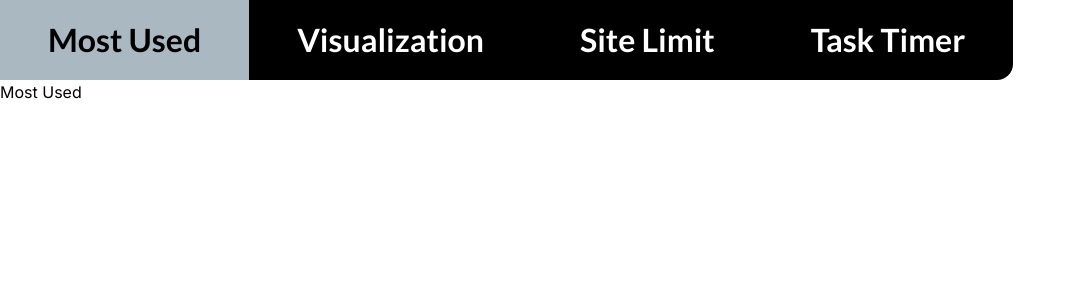
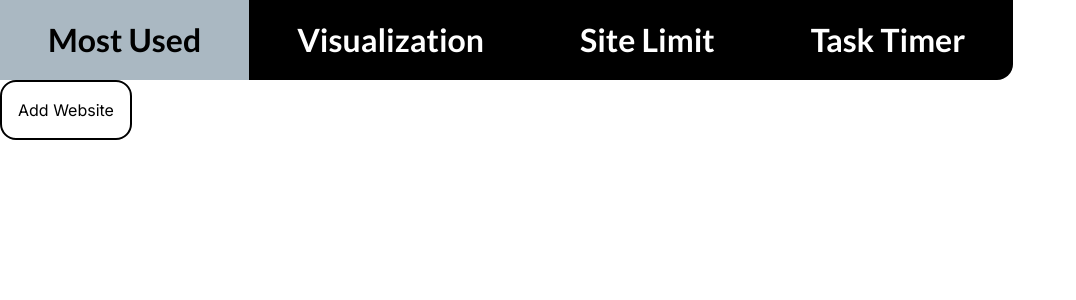
Before and after one commit to JHowellLB/ProTasker, a Next.js app in the folder frontend/: page / in a window 1280 px wide. Shown: the top 300 px of the page, without its empty margins (0-1076 px from the left). Built offline with nearby package versions, Linux system fonts and the light colour scheme.

Commit message:
add website css to main

```diff
--- a/frontend/next.config.mjs
+++ b/frontend/next.config.mjs
@@ -2,7 +2,7 @@
 const nextConfig = {
   // trailingSlash: true,
   output: "export",
-  distDir: "out",
+  // distDir: "out",
 };
 
 export default nextConfig;
--- a/frontend/src/app/components/Navbar/Navbar.tsx
+++ b/frontend/src/app/components/Navbar/Navbar.tsx
@@ -1,3 +1,4 @@
+"use client";
 import NavbarCSS from "./navbar.module.css";
 import Link from "next/link";
 import { usePathname } from "next/navigation";
--- /dev/null
+++ b/frontend/src/app/main.module.css
@@ -0,0 +1,6 @@
+.addWebsite {
+  position: absolute;
+  padding: 1rem;
+  border: 0.125rem solid black;
+  border-radius: 1rem;
+}
--- a/frontend/src/app/page.tsx
+++ b/frontend/src/app/page.tsx
@@ -1,10 +1,10 @@
-// "use client";
 import Navbar from "./components/Navbar/Navbar";
+import MainCSS from "./main.module.css";
 const MostUsed = () => {
   return (
-    <section>
+    <section id="main">
       <Navbar />
-      <div>Most Used</div>
+      <div className={MainCSS.addWebsite}>Add Website</div>
     </section>
   );
 };
```
